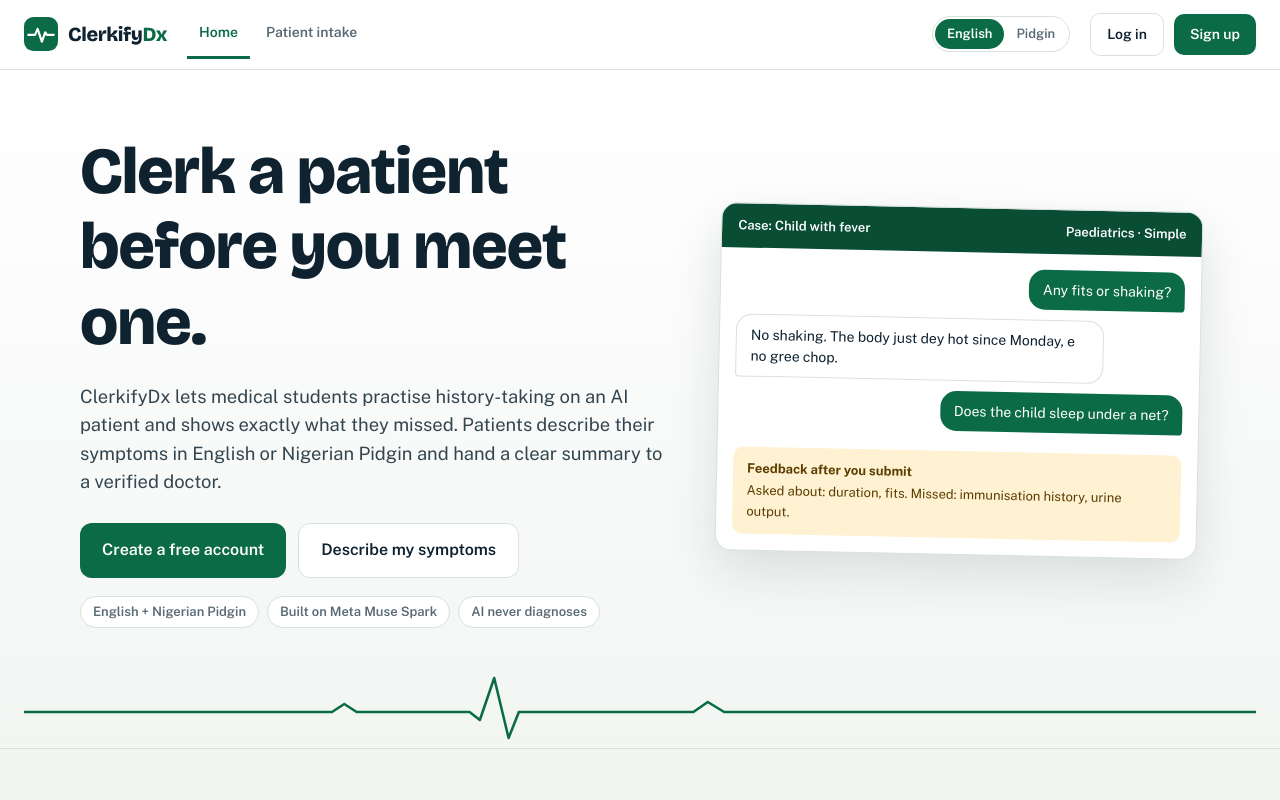
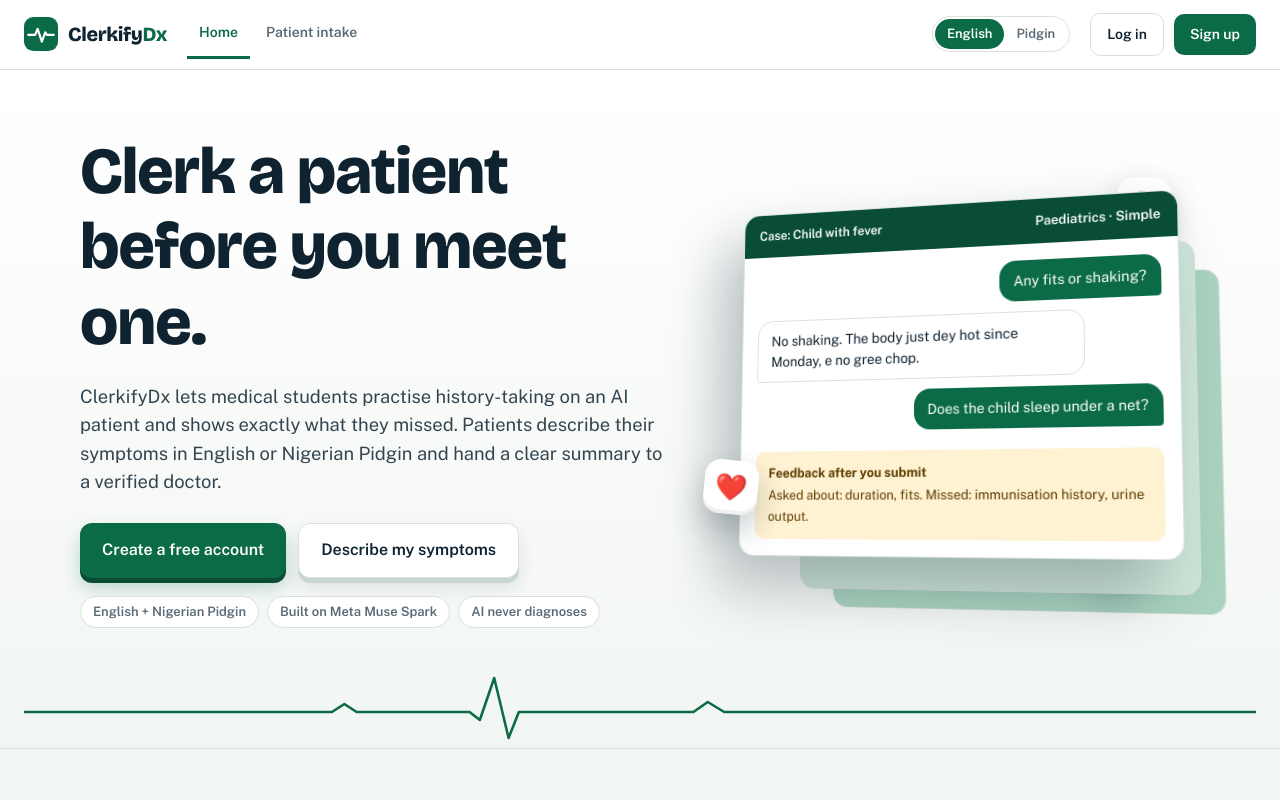
Before and after one commit to Eman2123/ClerkifyDx, a React (Vite) app in the folder frontend/: page / in a window 1280 px wide. Shown: the top 800 px of the page. Built offline with nearby package versions, Linux system fonts and the light colour scheme; no server answers.

Commit message:
Footer only on landing/auth, full-screen auth page, 3D hero scene and cube

```diff
--- a/frontend/src/App.tsx
+++ b/frontend/src/App.tsx
@@ -87,7 +87,7 @@ export default function App() {
       {user?.role === "doctor" && !user.verified && (
         <div className="banner">Your doctor account is pending verification. Professional features are not enabled yet.</div>
       )}
-      <main id="main" tabIndex={-1} className={tab === "landing" ? "wide" : ""}>
+      <main id="main" tabIndex={-1} className={tab === "landing" || tab === "auth" ? "wide" : ""}>
         <ErrorBoundary resetKey={tab}>
           {tab === "landing" && <Landing demo={demo} onAuth={enter} onPatient={() => setTab("patient")} onSignup={() => goAuth("register")} />}
           {tab === "auth" && <Auth onAuth={enter} onSkip={() => setTab("patient")} demo={demo} initialMode={authMode} key={authMode} />}
@@ -99,7 +99,7 @@ export default function App() {
           {tab === "admin" && user?.role === "admin" && <Admin />}
         </ErrorBoundary>
       </main>
-      <footer className="footer">
+      {(tab === "landing" || tab === "auth") && <footer className="footer">
         <div className="footer-in">
           <div className="f-brand">
             <span className="logo-static"><Logo /><Wordmark /></span>
@@ -130,7 +130,7 @@ export default function App() {
           <span>© {new Date().getFullYear()} ClerkifyDx</span>
           <span>Prototype built on Meta Muse Spark · Not a medical device</span>
         </div>
-      </footer>
+      </footer>}
     </div>
   );
 }
--- a/frontend/src/pages/Auth.tsx
+++ b/frontend/src/pages/Auth.tsx
@@ -38,6 +38,7 @@ export default function Auth({ onAuth, onSkip, demo, initialMode = "login" }: {
   return (
     <div className="auth">
       <aside className="auth-side">
+        <div className="cube-wrap" aria-hidden="true"><div className="cube"><i>Dx</i><i>🩺</i><i>❤️</i><i>🧬</i><i>💊</i><i>+</i></div></div>
         <h2>Practise safely. Get care organised.</h2>
         <ul className="assure">
           <li><Check /><div><b>Students</b><span>Clerk an AI patient and see what you missed.</span></div></li>
--- a/frontend/src/pages/Landing.tsx
+++ b/frontend/src/pages/Landing.tsx
@@ -1,4 +1,4 @@
-import { useState } from "react";
+import { useRef, useState } from "react";
 import { api, setToken, type User } from "../api";
 
 const DEMOS = [
@@ -16,6 +16,14 @@ export default function Landing({ demo, onAuth, onPatient, onSignup }: { demo: b
     catch (e) { setError((e as Error).message); }
     finally { setBusy(false); }
   }
+  const stage = useRef<HTMLDivElement>(null);
+  function tilt(e: React.MouseEvent) {
+    const el = stage.current; if (!el) return;
+    const r = el.getBoundingClientRect();
+    const x = (e.clientX - r.left) / r.width - 0.5, y = (e.clientY - r.top) / r.height - 0.5;
+    el.style.setProperty("--ry", `${x * 22}deg`); el.style.setProperty("--rx", `${-y * 16}deg`);
+  }
+  function untilt() { stage.current?.style.setProperty("--ry", "-14deg"); stage.current?.style.setProperty("--rx", "6deg"); }
   return (
     <>
       <section className="hero">
@@ -37,6 +45,9 @@ export default function Landing({ demo, onAuth, onPatient, onSignup }: { demo: b
             {error && <p className="error">{error}</p>}
             <div className="chips"><span>English + Nigerian Pidgin</span><span>Built on Meta Muse Spark</span><span>AI never diagnoses</span></div>
           </div>
+          <div className="scene" ref={stage} onMouseMove={tilt} onMouseLeave={untilt}>
+          <span className="layer l1" aria-hidden="true" /><span className="layer l2" aria-hidden="true" />
+          <span className="float f1" aria-hidden="true">🩺</span><span className="float f2" aria-hidden="true">❤️</span><span className="float f3" aria-hidden="true">💊</span>
           <div className="sheet" aria-label="Example of a simulated clerking">
             <div className="sheet-h"><span>Case: Child with fever</span><span>Paediatrics · Simple</span></div>
             <div className="sheet-b">
@@ -45,6 +56,7 @@ export default function Landing({ demo, onAuth, onPatient, onSignup }: { demo: b
               <div className="bubble you">Does the child sleep under a net?</div>
             </div>
             <div className="sheet-f"><b>Feedback after you submit</b>Asked about: duration, fits. Missed: immunisation history, urine output.</div>
+          </div>
           </div>
         </div>
         <svg className="ecg" viewBox="0 0 1200 80" preserveAspectRatio="none" aria-hidden="true">
--- a/frontend/src/styles.css
+++ b/frontend/src/styles.css
@@ -77,11 +77,11 @@ ul.plain li{padding:14px 0;border-bottom:1px solid var(--line)}ul.plain li:last-
 .assure{list-style:none;padding:0;margin:18px 0;display:grid;gap:10px}
 .assure li{display:flex;gap:12px;font-size:15px}.assure svg{flex:none;width:22px;height:22px;color:var(--brand);margin-top:2px}
 /* auth */
-.auth{display:grid;grid-template-columns:1fr 1.05fr;min-height:calc(100vh - 160px);max-width:1040px;margin:0 auto;border:1px solid var(--line);border-radius:20px;overflow:hidden;background:#fff}
+.auth{display:grid;grid-template-columns:1fr 1fr;min-height:calc(100vh - 64px);width:100%;background:#fff}
 .auth-side{background:var(--brand-d);color:#e6f3ec;padding:40px 34px;display:flex;flex-direction:column;gap:18px}
 .auth-side h2{color:#fff;font-size:2rem}.auth-side ul{list-style:none;padding:0;margin:0;display:grid;gap:14px}
 .auth-side li b{display:block;color:#fff}.auth-side li span{font-size:14px;opacity:.85}
-.auth-form{padding:40px 34px}
+.auth-form{padding:48px clamp(24px,6vw,96px);max-width:620px;width:100%;margin:auto}.auth-side{justify-content:center;padding:48px clamp(24px,5vw,80px);background:radial-gradient(circle at 20% 10%,#14875c,var(--brand-d) 60%)}
 .roles{display:grid;grid-template-columns:1fr 1fr;gap:8px;margin:6px 0 14px}
 .roles button{background:#fff;color:var(--ink);border:1px solid var(--line);text-align:left;padding:10px 12px;font-weight:600;font-size:14px}
 .roles button[aria-pressed=true]{border-color:var(--brand);background:var(--tint);box-shadow:inset 0 0 0 1px var(--brand)}
@@ -94,7 +94,7 @@ ul.plain li{padding:14px 0;border-bottom:1px solid var(--line)}ul.plain li:last-
 .hero .lead{font-size:1.15rem;color:#33454f;max-width:52ch}
 .hero .cta{display:flex;gap:12px;flex-wrap:wrap;margin:26px 0 12px}
 .chips{display:flex;gap:8px;flex-wrap:wrap;margin-top:18px}.chips span{font-size:13px;font-weight:600;padding:5px 12px;border:1px solid var(--line);border-radius:999px;background:#fff;color:var(--muted)}
-.sheet{background:#fff;border:1px solid var(--line);border-radius:16px;box-shadow:0 20px 50px rgba(15,34,48,.12);transform:rotate(1.2deg);overflow:hidden}
+.sheet{position:relative;background:#fff;border:1px solid var(--line);border-radius:16px;box-shadow:0 20px 50px rgba(15,34,48,.12);transform:translateZ(40px);overflow:hidden}
 .sheet-h{display:flex;justify-content:space-between;gap:10px;padding:12px 16px;background:var(--brand-d);color:#fff;font-size:13px;font-weight:600}
 .sheet-b{padding:16px;display:flex;flex-direction:column;gap:10px}.sheet .bubble{font-size:14px}
 .sheet-f{margin:4px 16px 16px;padding:12px 14px;border-radius:10px;background:var(--warn-bg);font-size:13px;color:#5d3d00}
@@ -159,3 +159,25 @@ dl{margin:0;display:grid;gap:10px}dl div{display:grid;gap:2px}dt{font-size:12px;
  .header nav{overflow-x:auto}.header nav button{padding:10px 10px}
 }
 .logo-static{color:var(--ink)}
+
+/* 3D */
+.scene{--rx:6deg;--ry:-14deg;position:relative;perspective:1200px;transform-style:preserve-3d;padding:20px}
+.scene .sheet{transform:rotateX(var(--rx)) rotateY(var(--ry)) translateZ(30px);transition:transform .15s ease-out;box-shadow:-24px 30px 60px rgba(15,34,48,.28),0 2px 0 #fff inset}
+.scene .layer{position:absolute;inset:34px 30px 6px 40px;border-radius:16px;background:var(--tint);border:1px solid var(--line);transform:rotateX(var(--rx)) rotateY(var(--ry));transition:transform .15s ease-out}
+.scene .l1{transform:rotateX(var(--rx)) rotateY(var(--ry)) translateZ(-30px) translate(22px,22px);background:#cfe6da}
+.scene .l2{transform:rotateX(var(--rx)) rotateY(var(--ry)) translateZ(-70px) translate(44px,44px);background:#a9d2bf}
+.float{position:absolute;z-index:3;width:54px;height:54px;display:grid;place-items:center;font-size:26px;background:#fff;border-radius:16px;box-shadow:0 14px 30px rgba(15,34,48,.25),inset 0 -4px 0 rgba(0,0,0,.06);animation:bob 5s ease-in-out infinite}
+.f1{top:-4px;right:6%}.f2{bottom:12%;left:-14px;animation-delay:-1.6s}.f3{bottom:-6px;right:12%;animation-delay:-3s}
+@keyframes bob{50%{transform:translateY(-14px) rotate(6deg)}}
+.cube-wrap{perspective:700px;width:120px;height:120px;margin-bottom:8px}
+.cube{position:relative;width:100%;height:100%;transform-style:preserve-3d;animation:spin 14s linear infinite}
+.cube i{position:absolute;inset:0;display:grid;place-items:center;font-style:normal;font-size:38px;font-weight:800;color:#fff;font-family:var(--font-d);background:rgba(255,255,255,.12);border:1px solid rgba(255,255,255,.4);backdrop-filter:blur(2px);border-radius:14px}
+.cube i:nth-child(1){transform:translateZ(60px)}.cube i:nth-child(2){transform:rotateY(90deg) translateZ(60px)}.cube i:nth-child(3){transform:rotateY(180deg) translateZ(60px)}.cube i:nth-child(4){transform:rotateY(-90deg) translateZ(60px)}.cube i:nth-child(5){transform:rotateX(90deg) translateZ(60px)}.cube i:nth-child(6){transform:rotateX(-90deg) translateZ(60px)}
+@keyframes spin{to{transform:rotateX(360deg) rotateY(360deg)}}
+.hero .cta button.big,.auth-form button.big{box-shadow:0 5px 0 var(--brand-d),0 10px 18px rgba(11,107,71,.25);transition:transform .1s,box-shadow .1s}
+.hero .cta button.big:active,.auth-form button.big:active{transform:translateY(4px);box-shadow:0 1px 0 var(--brand-d)}
+.hero .cta button.big.secondary{box-shadow:0 5px 0 #c9d6cf,0 10px 18px rgba(15,34,48,.1)}
+@media(max-width:900px){.scene .sheet,.scene .layer{transform:none!important}.scene .layer{display:none}.cube-wrap{display:none}.auth{min-height:0}}
+@media(prefers-reduced-motion:reduce){.float,.cube{animation:none}}
+.auth-side .assure svg{color:#8fe0b8;width:22px;flex:none}.auth-side .assure li{display:flex;gap:12px;align-items:flex-start}
+.cube-wrap{margin:8px 0 12px 14px}
```
